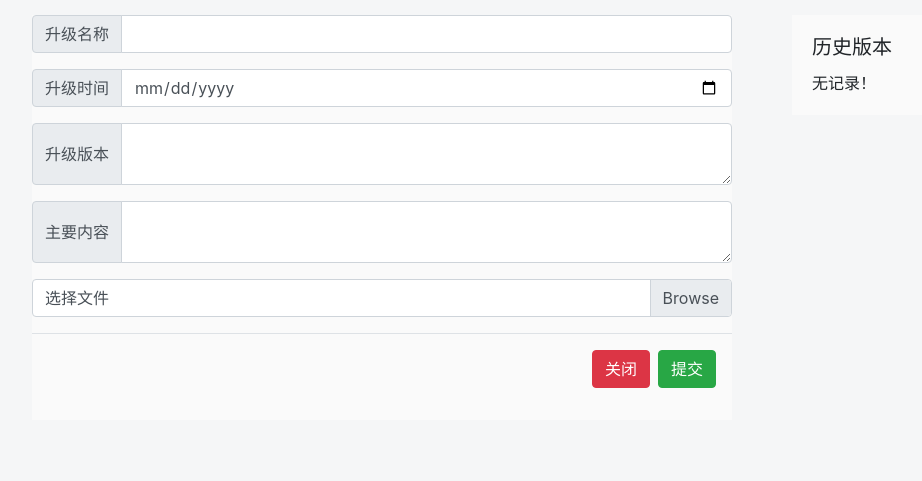
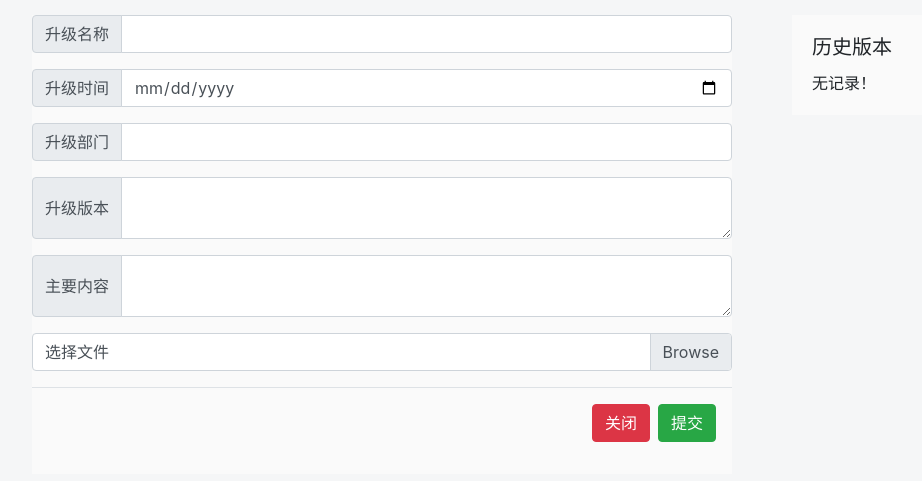
Before and after one commit to qiubinbin/SUMS, a Django app: template note/templates/new_note.html in a window 1280 px wide. Shown: the part 74-555 px from the top of the page, without its empty margins (68-990 px from the left). Run offline with Django 3.2, Linux system fonts and the light colour scheme; the template is opened without the code that fills it, so the values that code supplies are empty; parts of the project's set-up code (start-up, migrations or seed data) failed here and were passed over; some libraries are stand-ins or nearby versions.

Commit message:
2020年6月11日 00:59:53 完善新建

```diff
--- a/note/models.py
+++ b/note/models.py
@@ -18,7 +18,7 @@ class Section(models.Model):
 class Note(models.Model):
 	"""一则升级记录"""
 	title = models.CharField(max_length=50)  # 升级名称
-	time = models.DateField(auto_now=False)  # 升级时间
+	time = models.DateTimeField(auto_now=False)  # 升级时间
 	content = RichTextUploadingField()  # 主要内容
 	author = models.ForeignKey(settings.AUTH_USER_MODEL, on_delete=models.DO_NOTHING)  # 负责人
 	annex = models.FileField(upload_to="static/files/")  # 附件
--- a/note/templates/new_note.html
+++ b/note/templates/new_note.html
@@ -29,6 +29,14 @@
                         </div>
                         <div class="input-group mb-3 form-group">
                             <div class="input-group-prepend">
+                                <span class="input-group-text">升级部门</span>
+                            </div>
+                            <input aria-describedby="inputGroup-sizing-default" aria-label="Default"
+                                   class="form-control" id="isection"
+                                   name="isection" type="text">
+                        </div>
+                        <div class="input-group mb-3 form-group">
+                            <div class="input-group-prepend">
                                 <span class="input-group-text">升级版本</span>
                             </div>
                             <textarea aria-label="With textarea" class="form-control" id="iversion"
@@ -44,8 +52,7 @@
                         </div>
                         <div class="input-group mb-3 form-group">
                             <div class="custom-file">
-                                <input type="file" class="custom-file-input" id="inputGroupFile01"
-                                       aria-describedby="inputGroupFileAddon01" name="iannex">
+                                <input type="file" class="custom-file-input" id="inputGroupFile01" name="iannex" value="浏览文件"  onclick="$('#i-file').click();">
                                 <label class="custom-file-label" for="inputGroupFile01">选择文件</label>
                             </div>
                         </div>
--- a/note/templates/note_detail.html
+++ b/note/templates/note_detail.html
@@ -25,7 +25,7 @@
                               fill-rule="evenodd"/>
                     </svg>
                     <a href="{% url 'notes_with_section' note.section.pk %}">{{ note.section }}</a></p>
-                <p>附件：<a download="{{ note.annex }}" href="{{note.annex.upload_to }}">{{ note.annex }}</a></p>
+                <p>附件：<a download="{{ note.annex }}" href="/media/{{ note.annex }}">{{ note.annex }}</a></p>
             </div>
             <div class="card">
                 <p>上一篇：
--- a/note/templates/notes_with_date.html
+++ b/note/templates/notes_with_date.html
@@ -19,7 +19,7 @@
                               d="M2 1a1 1 0 0 0-1 1v4.586a1 1 0 0 0 .293.707l7 7a1 1 0 0 0 1.414 0l4.586-4.586a1 1 0 0 0 0-1.414l-7-7A1 1 0 0 0 6.586 1H2zm4 3.5a1.5 1.5 0 1 1-3 0 1.5 1.5 0 0 1 3 0z"
                               fill-rule="evenodd"/>
                     </svg>&nbsp;
-                    <a href="{% url 'notes_with_section' note.author.section.pk %}">{{ note.author.section }}</a>&nbsp;&nbsp;<svg
+                    <a href="{% url 'notes_with_section' note.section.pk %}">{{ note.section }}</a>&nbsp;&nbsp;<svg
                         class="bi bi-clock-fill" fill="currentColor" height="1em" viewBox="0 0 16 16" width="1em"
                         xmlns="http://www.w3.org/2000/svg">
                     <path clip-rule="evenodd"
```
Also changed, not shown: note/views.py (+10 -5 lines).
